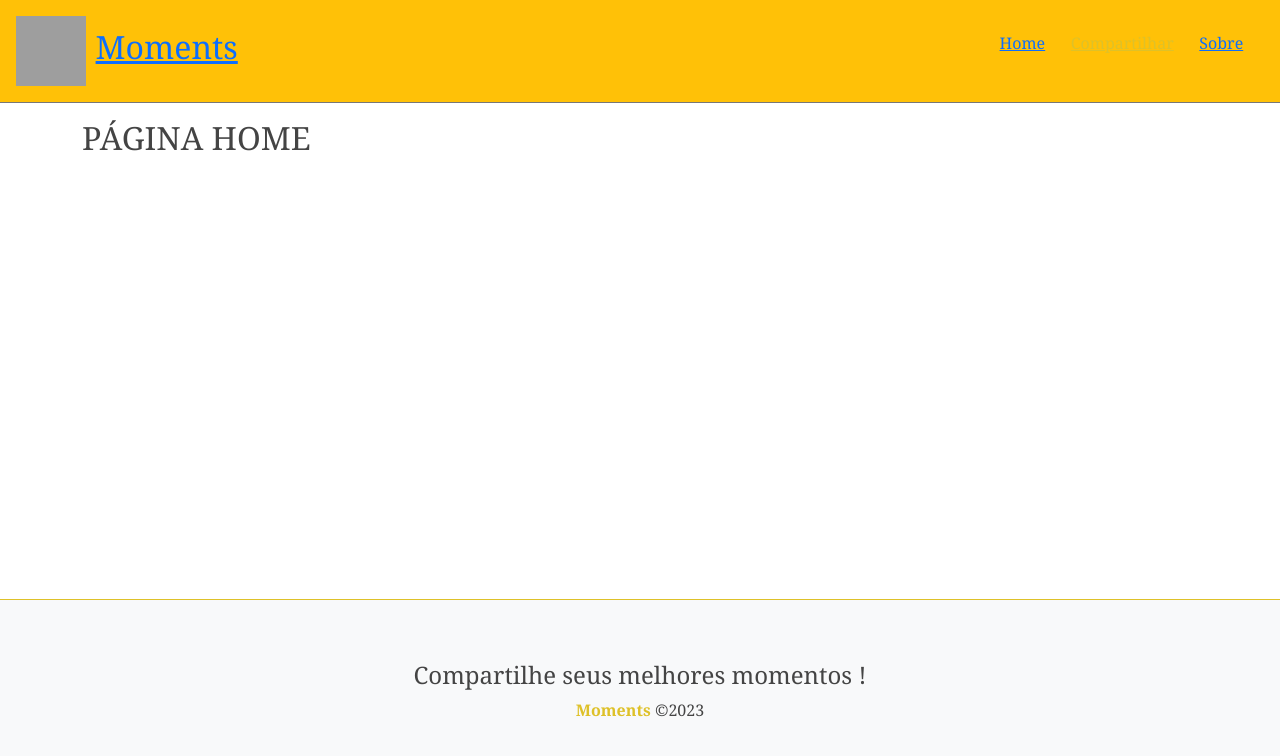
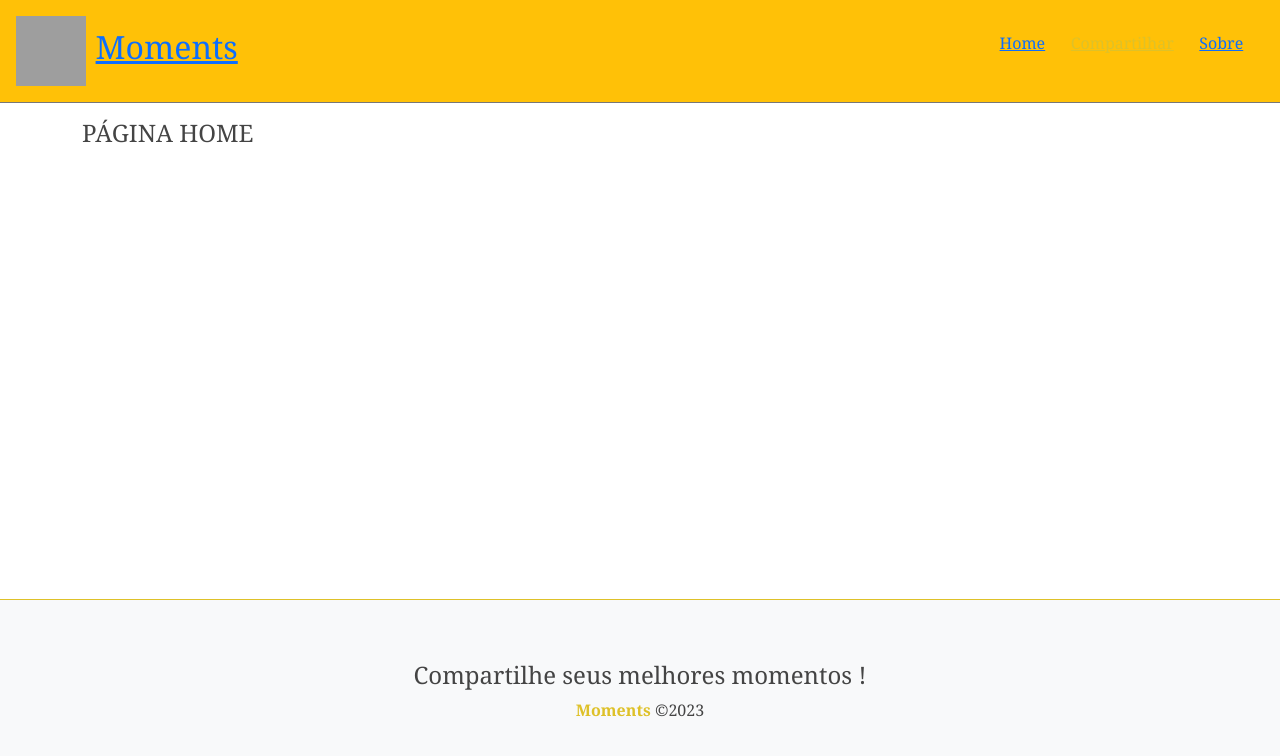
Before and after one commit to ernestopcaraujo/projectReviewAngular, an Angular app in the folder moments/: page / in a window 1280 px wide. Shown: the top 756 px of the page. Built offline with nearby package versions, Linux system fonts and the light colour scheme; grey boxes are pictures that could not be loaded.

Commit message:
feat: added some text to home page component

```diff
--- a/moments/src/app/components/pages/home/home.component.html
+++ b/moments/src/app/components/pages/home/home.component.html
@@ -1 +1 @@
-<h2>PÁGINA HOME</h2>
+<h4>PÁGINA HOME</h4>
```
